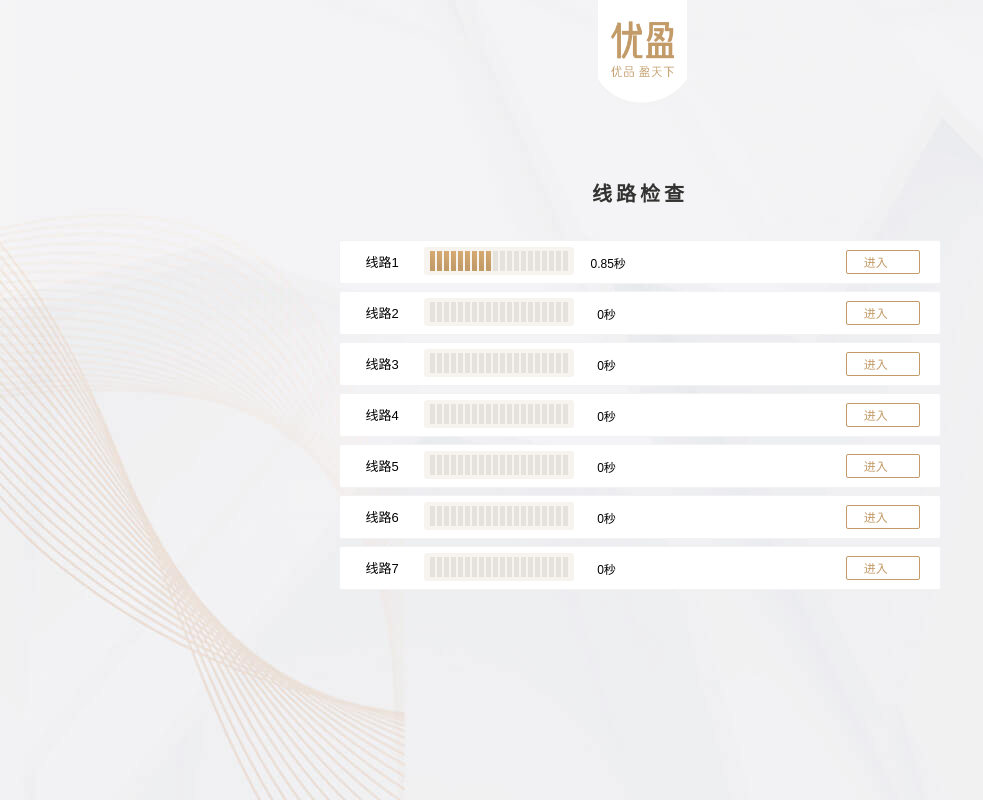
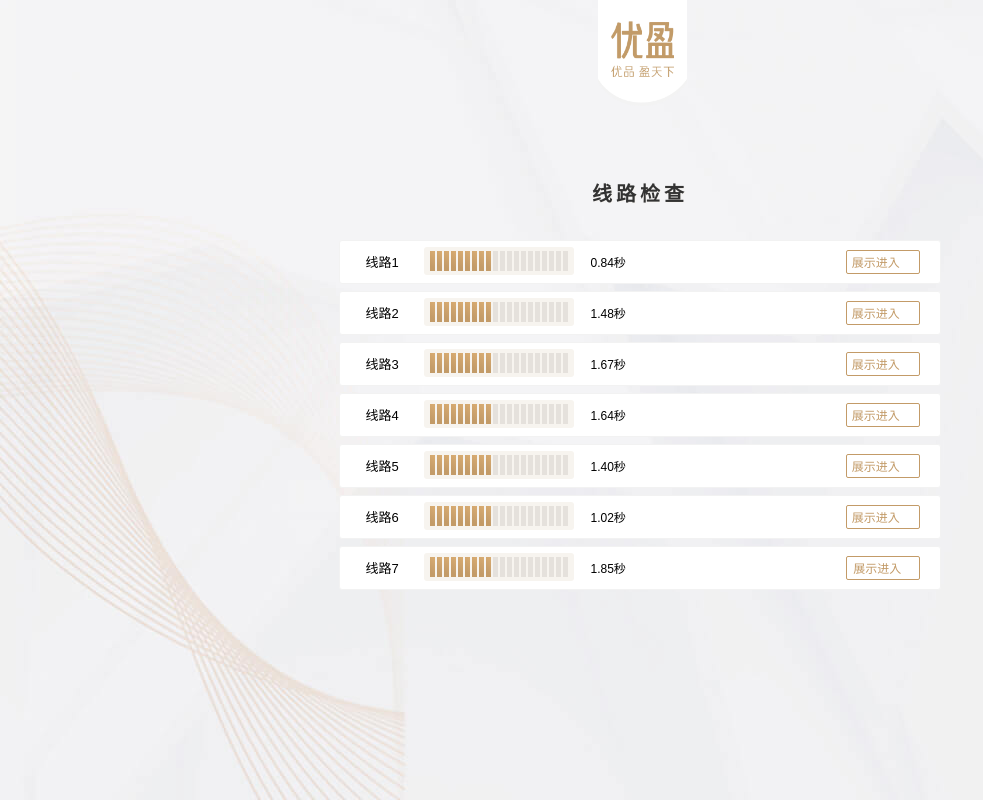
Before and after one commit to tiahsiang/speed-test, a plain HTML site: page index.html in a window 1280 px wide. Shown: the whole page, without its empty margins (0-983 px from the left). Drawn offline with Linux system fonts and the light colour scheme; a small style sheet from the web is missing; a web font is replaced by a local one.

Commit message:
Update index.html

```diff
--- a/index.html
+++ b/index.html
@@ -5,12 +5,12 @@
     <title>线路测速</title>
     <meta http-equiv="X-UA-Compatible" content="IE-edge,chrome=1">
     <meta name="viewport" content="width=device-width, initial-scale=1">
-    <link rel="shortcut icon" href="images/favicon.ico" />
+    <link rel="shortcut icon" href=" images/favicon.ico" />
     <link rel="stylesheet" href="css/normalize.css">
-    <link rel="stylesheet" href="//at.alicdn.com/t/font_832482_vtrs7h0ha9e.css">
+    <!--<link rel="stylesheet" href="//at.alicdn.com/t/font_832482_vtrs7h0ha9e.css">-->
     <link rel="stylesheet" href="css/style.css">
 </head>
-<body>
+<body >
 
 <div class="container">
 
@@ -23,16 +23,16 @@
                     <li>
                         <span class="lt">线路1</span>
                         <ul class="lt loadbar">
-                            <li class="ins"><div class="bar layerFill1"></div></li>
-                            <li class="ins"><div class="bar layerFill2"></div></li>
-                            <li class="ins"><div class="bar layerFill3"></div></li>
-                            <li class="ins"><div class="bar layerFill4"></div></li>
-                            <li class="ins"><div class="bar layerFill5"></div></li>
-                            <li class="ins"><div class="bar layerFill6"></div></li>
-                            <li class="ins"><div class="bar layerFill7"></div></li>
-                            <li class="ins"><div class="bar layerFill8"></div></li>
-                            <li class="ins"><div class="bar layerFill9"></div></li>
-                            <li class="ins"><div class="bar layerFill10"></div></li>
+                            <li><div class="bar layerFill1"></div></li>
+                            <li><div class="bar layerFill2"></div></li>
+                            <li><div class="bar layerFill3"></div></li>
+                            <li><div class="bar layerFill4"></div></li>
+                            <li><div class="bar layerFill5"></div></li>
+                            <li><div class="bar layerFill6"></div></li>
+                            <li><div class="bar layerFill7"></div></li>
+                            <li><div class="bar layerFill8"></div></li>
+                            <li><div class="bar layerFill9"></div></li>
+                            <li><div class="bar layerFill10"></div></li>
                             <li><div class="bar layerFill11"></div></li>
                             <li><div class="bar layerFill12"></div></li>
                             <li><div class="bar layerFill13"></div></li>
@@ -44,8 +44,8 @@
                             <li><div class="bar layerFill19"></div></li>
                             <li><div class="bar layerFill20"></div></li>
                         </ul>
-                        <input class="lt time" value="0.85秒">
-                        <a href="#" class="rt enter-btn">进入 <i class="icon arrow-right-b">&#xe6f1;</i></a>
+                        <span class="lt time" id="line1" onload="showspeed()"></span>
+                        <a href="#" class="rt enter-btn">展示进入 <i class="icon arrow-right-b">&#xe6f1;</i></a>
                     </li>
                     <li>
                         <span class="lt">线路2</span>
@@ -71,8 +71,8 @@
                             <li><div class="bar layerFill19"></div></li>
                             <li><div class="bar layerFill20"></div></li>
                         </ul>
-                        <input class="lt time" value="0秒 " disabled>
-                        <a href="#" class="rt enter-btn">进入 <i class="icon arrow-right-b">&#xe6f1;</i></a>
+                        <span class="lt time" id="line2"></span>
+                        <a href="#" class="rt enter-btn">展示进入 <i class="icon arrow-right-b">&#xe6f1;</i></a>
                     </li>
                     <li>
                         <span class="lt">线路3</span>
@@ -98,8 +98,8 @@
                             <li><div class="bar layerFill19"></div></li>
                             <li><div class="bar layerFill20"></div></li>
                         </ul>
-                        <input class="lt time" value="0秒 " disabled>
-                        <a href="#" class="rt enter-btn">进入 <i class="icon arrow-right-b">&#xe6f1;</i></a>
+                        <span class="lt time" id="line3"></span>
+                        <a href="#" class="rt enter-btn">展示进入 <i class="icon arrow-right-b">&#xe6f1;</i></a>
                     </li>
                     <li>
                         <span class="lt">线路4</span>
@@ -125,8 +125,9 @@
                             <li><div class="bar layerFill19"></div></li>
                             <li><div class="bar layerFill20"></div></li>
                         </ul>
-                        <input class="lt time" value="0秒 " disabled>
-                        <a href="#" class="rt enter-btn">进入 <i class="icon arrow-right-b">&#xe6f1;</i></a>
+                        <!--<input class="lt time" value="0秒 " disabled>-->
+                        <span class="lt time" id="line4"></span>
+                        <a href="#" class="rt enter-btn">展示进入 <i class="icon arrow-right-b">&#xe6f1;</i></a>
                     </li>
                     <li>
                         <span class="lt">线路5</span>
@@ -152,8 +153,8 @@
                             <li><div class="bar layerFill19"></div></li>
                             <li><div class="bar layerFill20"></div></li>
                         </ul>
-                        <input class="lt time" value="0秒 " disabled>
-                        <a href="#" class="rt enter-btn">进入 <i class="icon arrow-right-b">&#xe6f1;</i></a>
+                        <span class="lt time" id="line5"></span>
+                        <a href="#" class="rt enter-btn">展示进入 <i class="icon arrow-right-b">&#xe6f1;</i></a>
                     </li>
                     <li>
                         <span class="lt">线路6</span>
@@ -179,8 +180,8 @@
                             <li><div class="bar layerFill19"></div></li>
                             <li><div class="bar layerFill20"></div></li>
                         </ul>
-                        <input class="lt time" value="0秒 " disabled>
-                        <a href="#" class="rt enter-btn">进入 <i class="icon arrow-right-b">&#xe6f1;</i></a>
+                        <span class="lt time" id="line6"></span>
+                        <a href="#" class="rt enter-btn">展示进入 <i class="icon arrow-right-b">&#xe6f1;</i></a>
                     </li>
                     <li>
                         <span class="lt">线路7</span>
@@ -206,8 +207,8 @@
                             <li><div class="bar layerFill19"></div></li>
                             <li><div class="bar layerFill20"></div></li>
                         </ul>
-                        <input class="lt time" value="0秒 " disabled>
-                        <a href="#" class="rt enter-btn">进入 <i class="icon arrow-right-b">&#xe6f1;</i></a>
+                        <span class="lt time" id="line7"></span>
+                        <a href="#" class="rt enter-btn">展示进入<i class="icon arrow-right-b">&#xe6f1;</i></a>
                     </li>
                 </ul>
             </section>
@@ -219,19 +220,42 @@
 
 <script src="js/jquery-1.11.2.min.js"></script>
 <script>
-  // $(document).ready(function(){
-  //
-  //   $('.loadbar').removeClass('ins');
-  //
-  //   $('.triggerBar').click(function(){
-  //     $('.loadbar').removeClass('ins').delay(10).queue(function(next){
-  //       $(this).addClass('ins');
-  //       next();
-  //     });
-  //     return false;
-  //   });
-  //
-  // });
+
+  $(document).ready(function () {
+    $('.loadbar').removeClass('ins');
+
+    setTimeout(function(){
+      $('.loadbar').removeClass('ins').delay(10).queue(function(next){
+        $(this).addClass('ins');
+        next();
+      });
+      return false;
+    }, 1000);
+
+  })
+
+  setTimeout(function () {
+    document.getElementById("line1").innerHTML = (Math.random()*2).toFixed(2) + "秒";
+  }, 1500)
+  setTimeout(function () {
+    document.getElementById("line2").innerHTML = (Math.random()*2).toFixed(2) + "秒";
+  }, 1600)
+  setTimeout(function () {
+    document.getElementById("line3").innerHTML = (Math.random()*2).toFixed(2) + "秒";
+  }, 1700)
+  setTimeout(function () {
+    document.getElementById("line4").innerHTML = (Math.random()*2).toFixed(2) + "秒";
+  }, 1800)
+  setTimeout(function () {
+    document.getElementById("line5").innerHTML = (Math.random()*2).toFixed(2) + "秒";
+  }, 1900)
+  setTimeout(function () {
+    document.getElementById("line6").innerHTML = (Math.random()*2).toFixed(2) + "秒";
+  }, 2000)
+  setTimeout(function () {
+    document.getElementById("line7").innerHTML = (Math.random()*2).toFixed(2) + "秒";
+  }, 2200)
+
 </script>
 
 </body>
```
